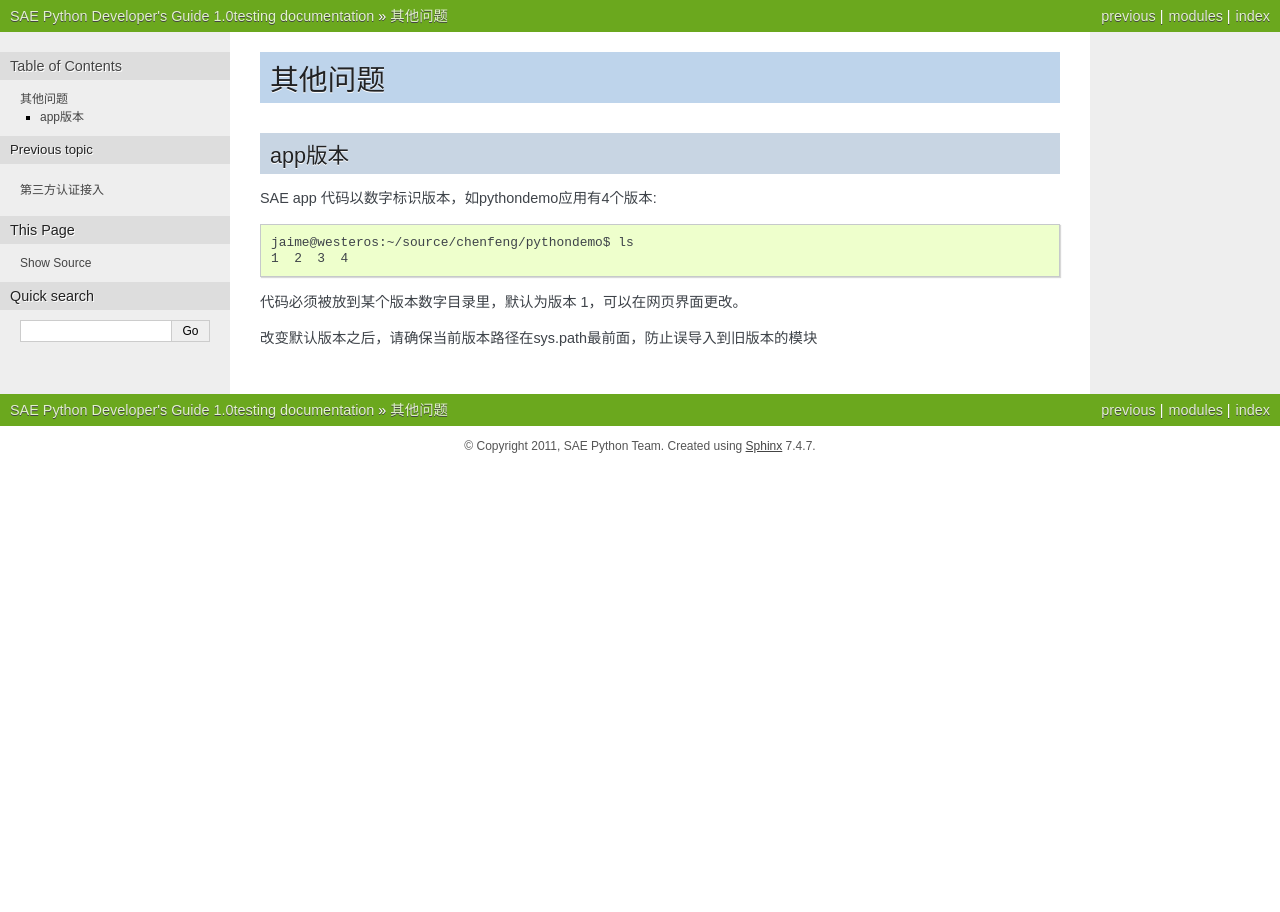
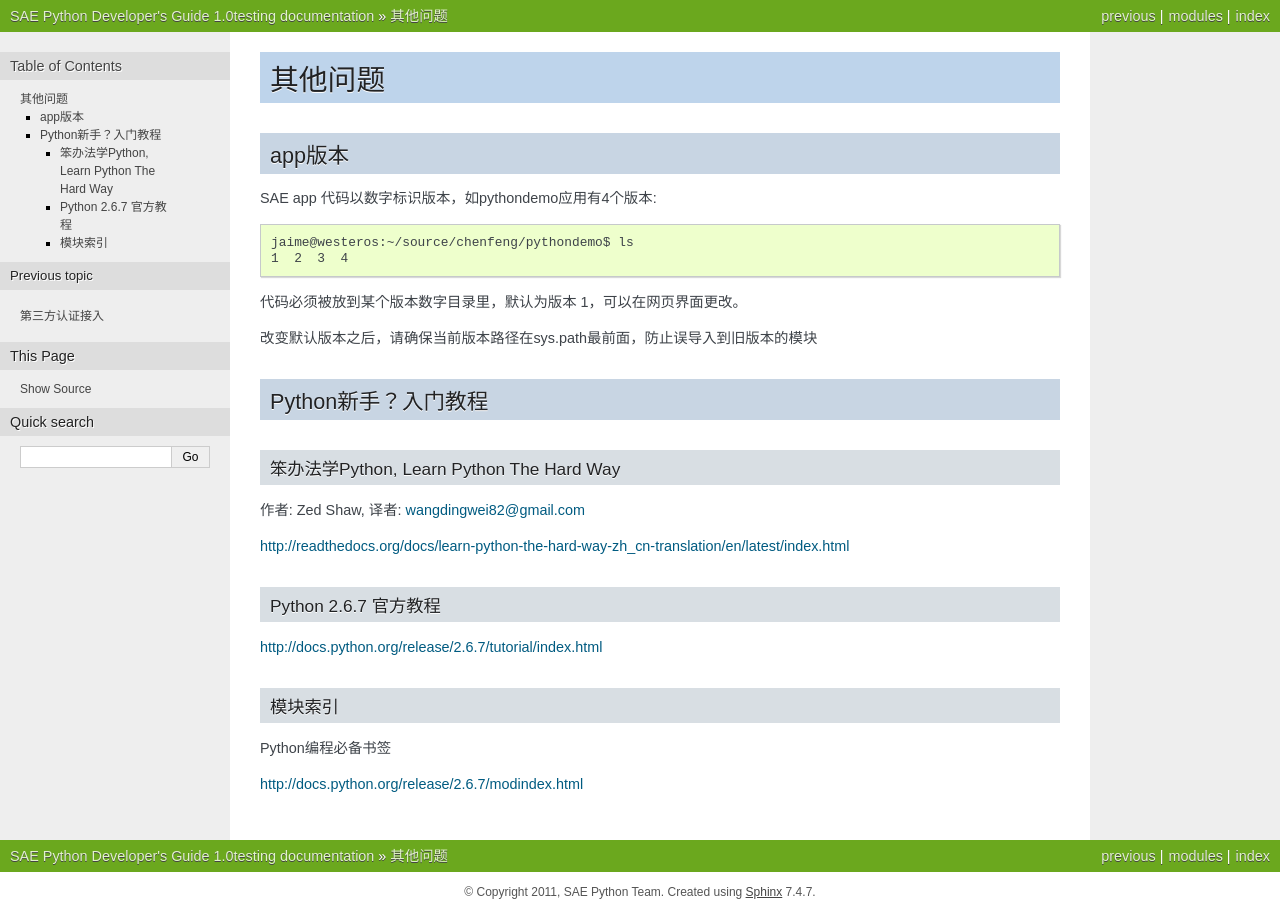
Before and after one commit to sinacloud/sae-python-dev-guide, a Sphinx documentation site: the page built from docs/other.rst, in a window 1280 px wide. Built offline with Sphinx 7.4.7, drawn with Linux system fonts in a browser that asks for light colours.

Commit message:
Add guide for new comer to python

```diff
--- a/docs/other.rst
+++ b/docs/other.rst
@@ -12,3 +12,22 @@ SAE app 代码以数字标识版本，如pythondemo应用有4个版本::
 代码必须被放到某个版本数字目录里，默认为版本 1，可以在网页界面更改。
 
 改变默认版本之后，请确保当前版本路径在sys.path最前面，防止误导入到旧版本的模块
+
+Python新手？入门教程
+--------------------------
+笨办法学Python, Learn Python The Hard Way
+~~~~~~~~~~~~~~~~~~~~~~~~~~~~~~~~~~~~~~~~~~
+作者: Zed Shaw, 译者: wangdingwei82@gmail.com
+
+http://readthedocs.org/docs/learn-python-the-hard-way-zh_cn-translation/en/latest/index.html
+
+
+Python 2.6.7 官方教程
+~~~~~~~~~~~~~~~~~~~~~~~~~~
+http://docs.python.org/release/2.6.7/tutorial/index.html
+
+模块索引
+~~~~~~~~~~~~~~~~~~~~~~~~~~~~~~~~~~
+Python编程必备书签
+
+http://docs.python.org/release/2.6.7/modindex.html
--- a/docs/service.rst
+++ b/docs/service.rst
@@ -130,8 +130,8 @@ Examle:
     m.smtp = ('smtp.sina.com', 25, 'me@sina.com', 'password', False)
     m.send()
 
-
-使用Gmail SMTP::
+使用Gmail SMTP
+~~~~~~~~~~~~~~~
 
     import sae.mail
 
```
